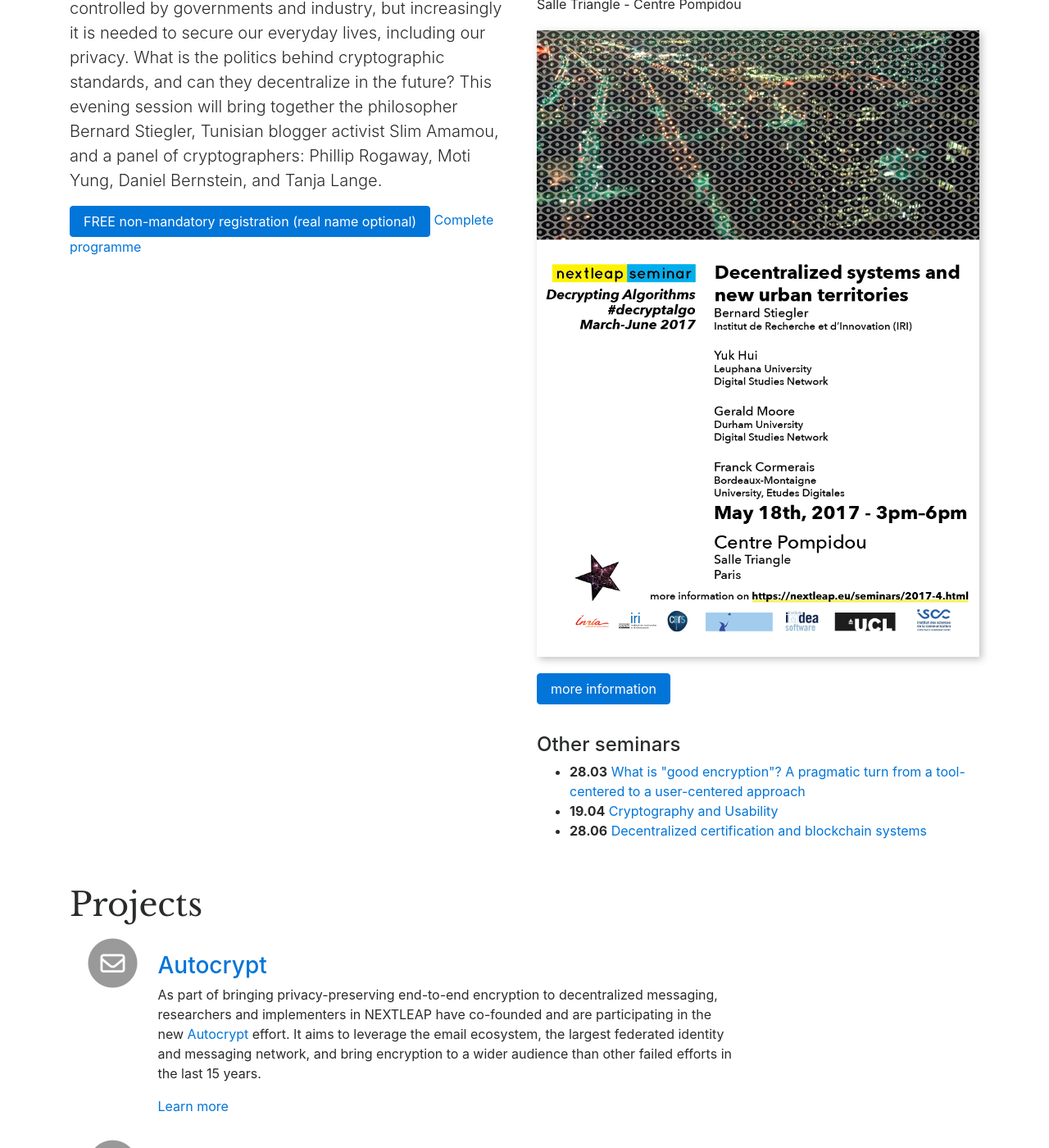
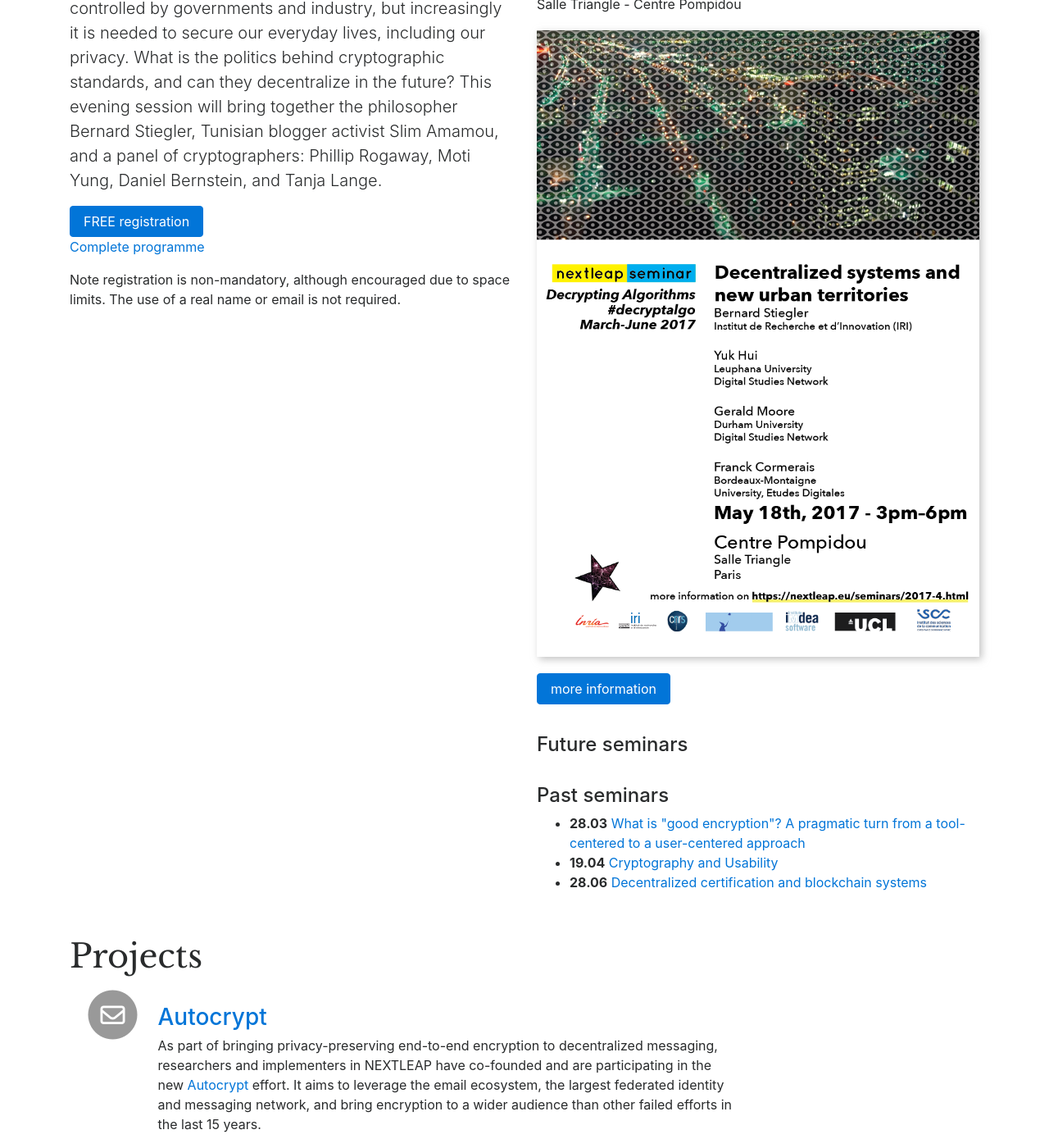
Before and after one commit to nextleap-project/nextleap-website, a Jekyll site: the page built from index.html, in a window 1280 px wide and 1400 px high, scrolled down 777 px. Shown: the whole window at 82% size. Built offline with Jekyll 4.4.1, drawn with Linux system fonts in a browser that asks for light colours; nearby versions of some CDN libraries; some of the changed text lies outside the part shown.

Commit message:
index.html

```diff
--- a/index.html
+++ b/index.html
@@ -37,7 +37,14 @@
 
 			<p class="lead">Cryptography is changing the nature of human relationships and consequently our political environment. Until recently, cryptography has been regulated and controlled by governments and industry, but increasingly it is needed to secure our everyday lives, including our privacy.  What is the politics behind cryptographic standards, and can they decentralize in the future?  This evening session will bring together the philosopher Bernard Stiegler, Tunisian blogger activist Slim Amamou, and a panel of cryptographers: Phillip Rogaway, Moti Yung, Daniel Bernstein, and Tanja Lange.</p>
 
-			<p><a class="btn btn-primary" href="http://nextleap-launch.eventbrite.com">FREE non-mandatory registration (real name optional)</a> <a href="/events/launch.html">Complete programme</a></p>
+			<p><a class="btn btn-primary" href="http://nextleap-launch.eventbrite.com">FREE registration</a> <br /> <a href="/events/launch.html">Complete programme</a></p>
+
+			<p><emph>Note registration is non-mandatory, although encouraged due to space limits. The use of a real name or email is not required.</emph></p>
+
+
+
+
+
 
 		</div>
 
@@ -81,7 +88,15 @@
 
 			{% endfor %}
 
-			<h4>Other seminars</h4>
+			<h4>Future seminars</h4>
+
+		<!--	<ul>
+				{% for seminar in site.seminars %}
+					{% if seminar.highlight != true %}{% unless seminar.hide %}<li><strong>{{ seminar.start | date: "%d.%m" }}</strong> <a href="{{ seminar.url }}">{{ seminar.title }}</a></li>{% endunless %}{% endif %}
+				{% endfor %}
+			</ul>-->
+
+			<h4>Past seminars</h4>
 
 			<ul>
 				{% for seminar in site.seminars %}
@@ -92,6 +107,7 @@
 		</div>
 	</div>
 </div>
+
 
 <div id="projects" class="container">
 	<h2>Projects</h2>
@@ -118,6 +134,15 @@
 	{% endfor %}
 
 </div>
+
+
+<div id="projects" class="container">
+  <h2>Code</h2>
+  <p>
+    Repositories of various deliverables worked on by NEXTLEAP are available on GitHub: <a href="@@"> </a>
+  </p>
+
+  </div>
 
 <div class="container" id="testimonials">
 	<h2>Why and how does it matter?</h2>
@@ -169,8 +194,44 @@
 	</div>
 </div>
 
+
 <div class="container">
-	<h2>Other activities</h2>
+	<h2>Future Events with NEXTLEAP Participation</h2>
+
+<!--	<div class="row">
+
+	{% assign events = site.events | sort: 'date' | reverse %}
+
+	{% for event in events limit:4 %}
+
+	{% capture posttime %}{{ event.date | date: '%s'}}{% endcapture %}
+	{% assign content = event.content | strip_newlines %}
+
+	<div class="event col col-md-3">
+		<h4>
+
+		<a href="{{ event.event_url }}">{{ event.title }}</a>
+		<div class="info">
+			{{ event.location }} /
+			{% if event.fulldate %}
+				{{ event.fulldate }}
+			{% else %}
+				{{ event.date | date : "%d.%m.%Y" }}
+			{% endif %}
+		</div>
+		</h4>
+
+	</div>
+	{% endfor %}
+
+	</div> -->
+
+
+</div>
+
+
+<div class="container">
+	<h2>Past Events with NEXTLEAP Participation</h2>
 
 	<div class="row">
 
```
